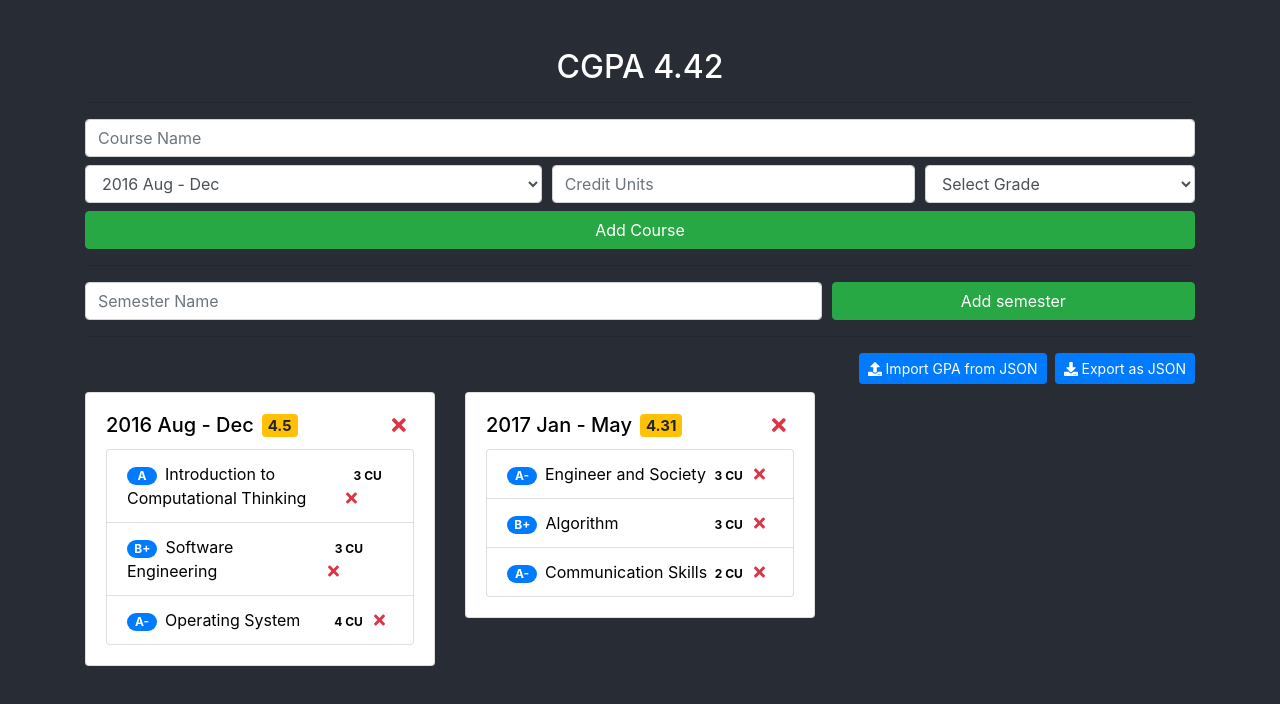
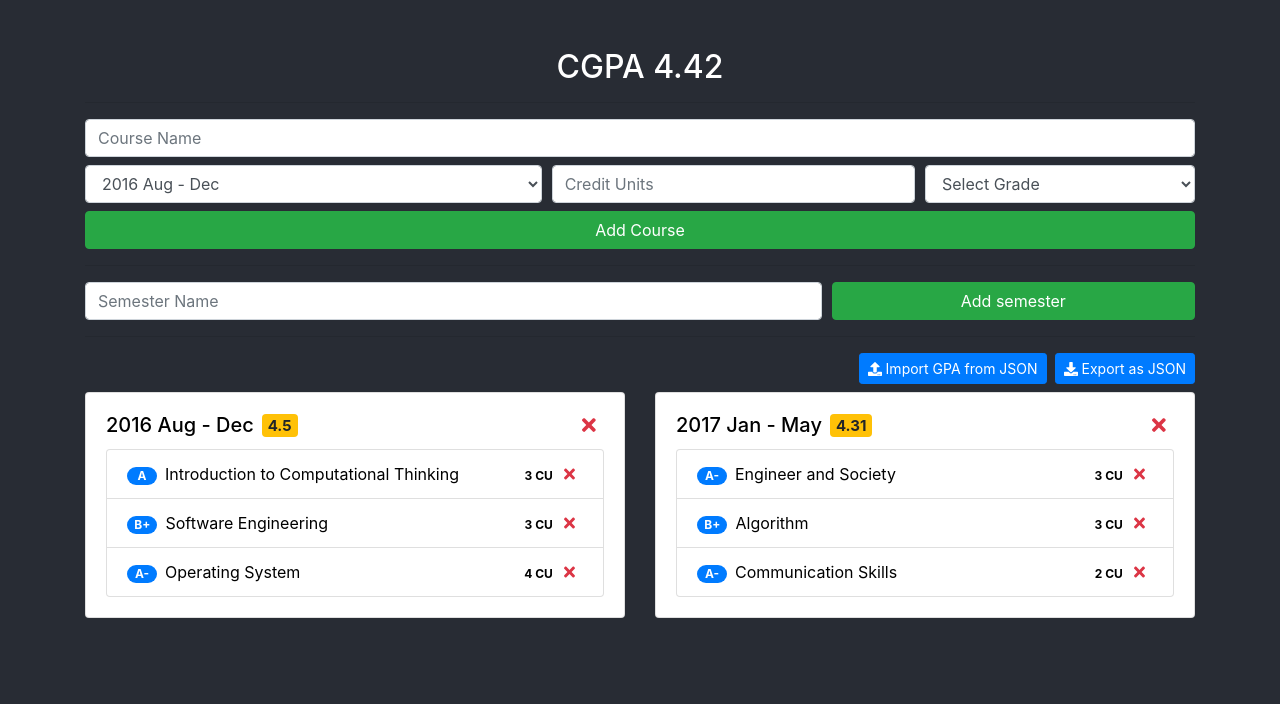
Before and after one commit to zhiyue-yi/React-GPA-Calculator, a React (Create React App) app: page / in a window 1280 px wide. Shown: the top 704 px of the page. Built offline with nearby package versions, Linux system fonts and the light colour scheme.

Commit message:
modified semester

```diff
--- a/src/components/semester-group/semester.tsx
+++ b/src/components/semester-group/semester.tsx
@@ -18,7 +18,7 @@ export interface SemesterState {
 class Semester extends React.Component<SemesterProps, SemesterState> {
   render() {
     return (
-      <div className="col-12 col-md-4 mt-2" style={{ color: 'black' }}>
+      <div className="col-12 col-lg-6 mt-2" style={{ color: 'black' }}>
         <div className="card">
           <div className="card-body">
             <h5 className="card-title d-flex justify-content-between align-items-center">
```
Also changed, not shown: 1 other file (tests, documents, lock files or other folders).
